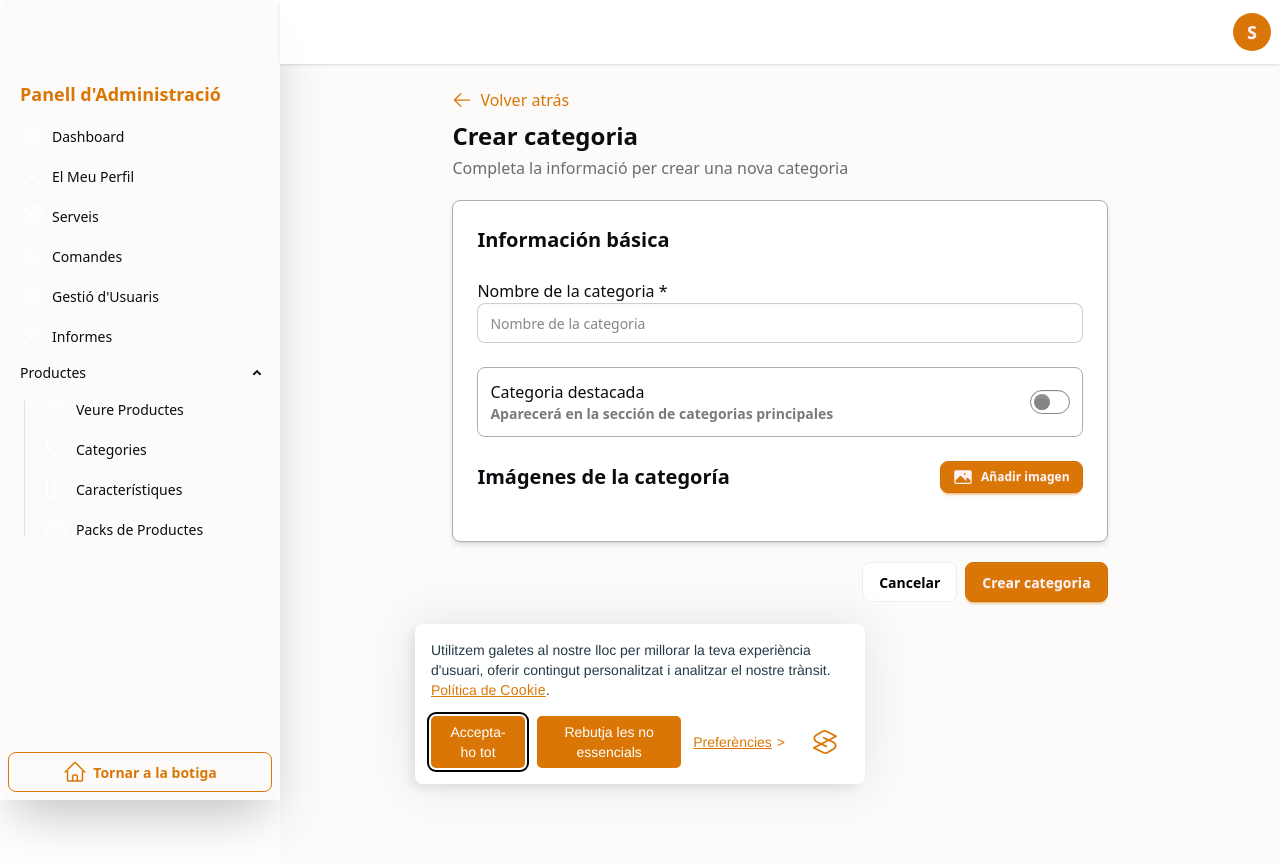
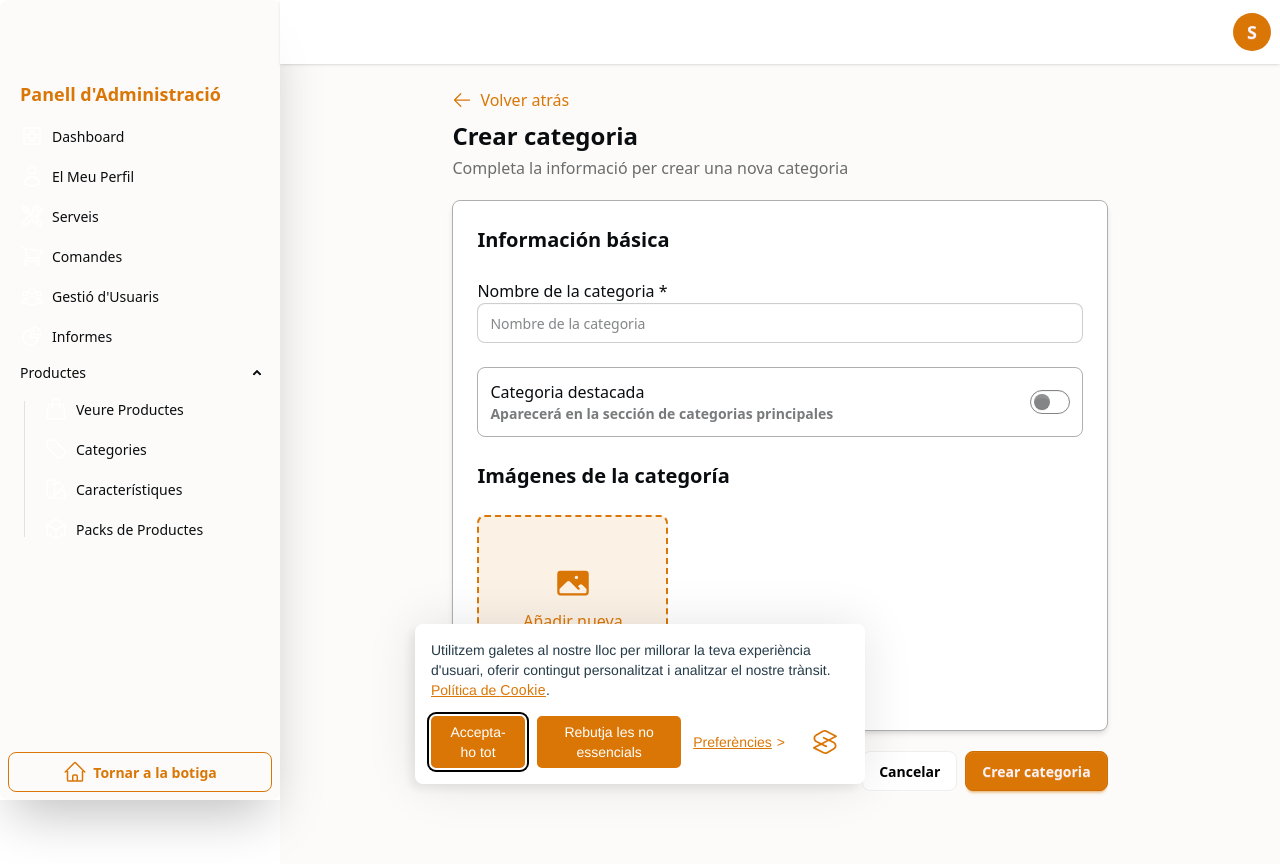
Before and after one commit to rubengm82/cerrajeria-front, a React (Vite) app: page /admin/categories/new in a window 1280 px wide. Built offline with nearby package versions, Linux system fonts and the light colour scheme; sample sign-in values are in the browser's storage.

Commit message:
Mejorada la funcionalidad de añadir la imagen a categoria

```diff
--- a/src/components/form/CategoryForm.jsx
+++ b/src/components/form/CategoryForm.jsx
@@ -113,17 +113,21 @@ function CategoryForm({ initialData, submitText, title, subtitle, backLink }) {
           </div>
 
         {/* Imagenes */}
-          <div className="flex items-center justify-between md:col-span-3">
-            <h3 className="text-[20px] font-semibold">Imágenes de la categoría</h3>
-            <button type="button" onClick={() => fileInputRef.current.click()} className="btn btn-primary btn-sm gap-2">
-              <HiPhoto className="size-5" />
-              Añadir imagen
-            </button>
-          </div>
+          <h3 className="text-[20px] font-semibold md:col-span-3">Imágenes de la categoría</h3>
           <div className='md:col-span-3 grid grid-cols-1 sm:grid-cols-2 md:grid-cols-3 gap-4 max-h-130 overflow-y-auto justify-items-center md:justify-items-start'>
 
-            {/* Input file oculto */}
-            <input type="file" name="image" id="image" accept="image/*" onChange={handleChange} ref={fileInputRef} className="hidden"/>
+            {/* Se muestra un div para subir la imagen solo si no hay imágenes */}
+            {!form.image && (!initialData?.image || existingImageRemoved) && (
+              <>
+                <input type="file" name="image" id="image" accept="image/*" onChange={handleChange} ref={fileInputRef} className="hidden"/>
+                <div className='w-full max-w-60 aspect-square bg-primary/10 rounded-lg border-2 border-dashed border-primary flex items-center justify-center cursor-pointer' onClick={() => fileInputRef.current.click()}>
+                    <div className='flex flex-col items-center gap-2 text-primary p-4 text-center'>
+                      <HiPhoto className="size-9" />
+                      <p>Añadir nueva imagen</p>
+                    </div>
+                </div>
+              </>
+            )}
 
             {/* Se muestra la nueva imagen seleccionada */}
             {form.image && (
```
